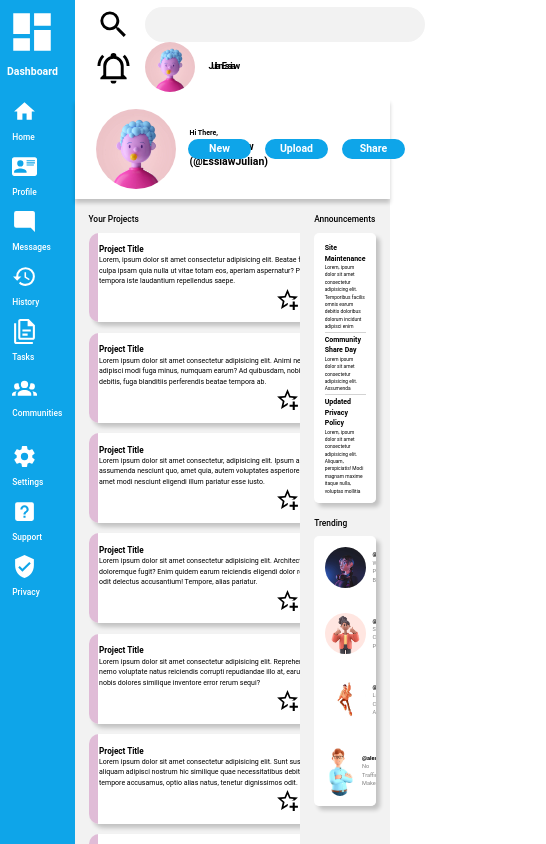
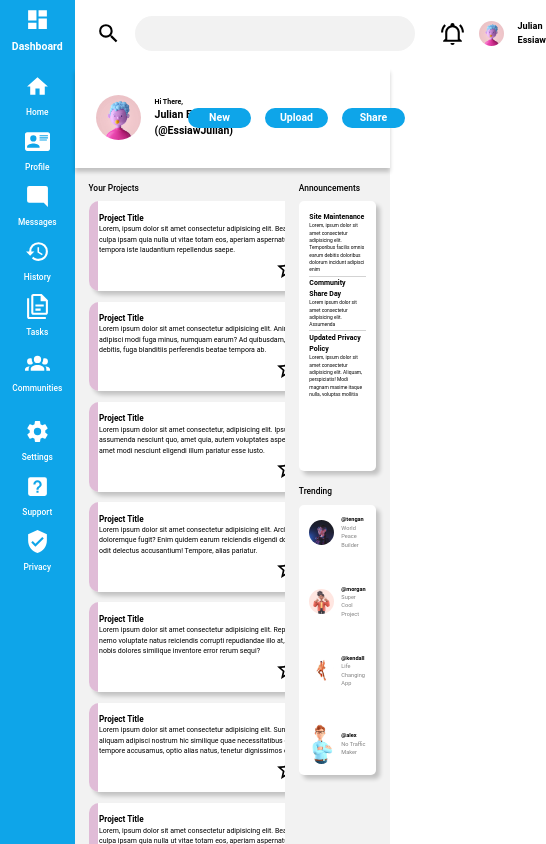
Before and after one commit to EssiawJulian/Admin-Dashboard, a plain HTML site: page index.html in a window 390 px wide. Shown: the whole page, 546 px wide, since content can reach past the window. Drawn offline with Linux system fonts and the light colour scheme.

Commit message:
made changes to make the website responsive for bigger big screened devices

```diff
--- a/assets/style.css
+++ b/assets/style.css
@@ -3,7 +3,7 @@
   --left-sidebar-color: #0ea5e9;
   --left-sidebar-padding: 1rem;
   --left-sidebar-gap: 2rem;
-  --header-color: #FFFFFF;
+  --header-color: #ffffff;
   --header-gap: 2rem;
   --header-padding: 1rem 3rem;
   --header-height: 100px;
@@ -67,7 +67,6 @@ img {
 .menu li,
 .settings li {
   display: flex;
-  flex-wrap: wrap;
   align-items: center;
   gap: var(--left-sidebar-padding);
 }
@@ -92,7 +91,6 @@ li > img {
   justify-content: space-between;
   padding: var(--header-padding);
   background-color: var(--header-color);
-  flex-wrap: wrap;
   align-content: center;
 }
 
@@ -115,7 +113,6 @@ ul {
   align-items: center;
   font-size: 1.3rem;
   font-weight: bolder;
-  letter-spacing: -2px;
   margin-right: 50px;
 }
 
@@ -322,3 +319,29 @@ input {
   background-color: var(--background-color);
   border-radius: 25px;
 }
+
+@media screen and (max-width: 994px) {
+  .header-2-flex img {
+    max-width: 45px;
+  }
+
+  .logo img {
+    width: 100%;
+    height: auto;
+    max-width: 25px;
+  }
+
+  .container {
+    grid-template: 1fr 1fr 10fr/ 1fr 4fr 2fr;
+  }
+
+  .logo, .menu li,
+  .settings li {
+    display: grid;
+    justify-items: center;
+  }
+
+  .icon, .profile-img {
+    max-width: 25px;
+  }
+}
```
